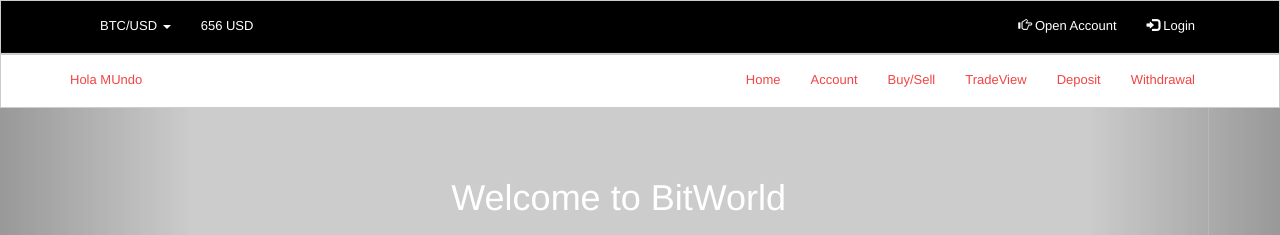
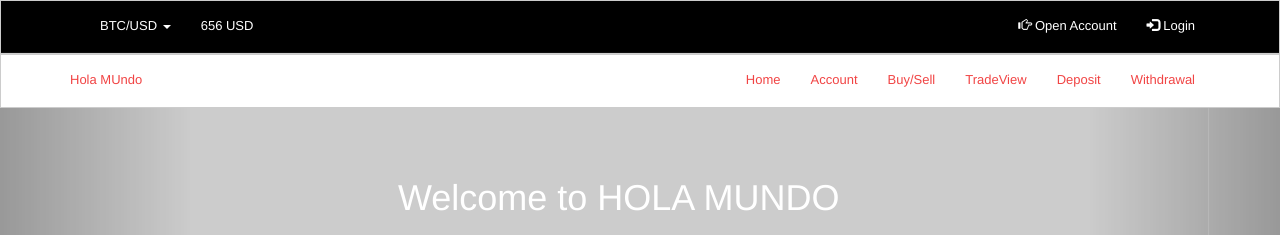
Before and after one commit to mrsalazar/Practica, a plain HTML site: page index.html in a window 1280 px wide. Shown: the top 235 px of the page. Drawn offline with nearby package versions, Linux system fonts and the light colour scheme; placeholder pictures from the web are drawn by us.

Commit message:
Cambio en la bienvenida

```diff
--- a/index.html
+++ b/index.html
@@ -82,7 +82,7 @@
     <div class="main-text hidden-xs">
         <div class="col-md-12 text-center">
             <h1>
-                Welcome to BitWorld</h1>
+                Welcome to HOLA MUNDO</h1>
             <h3>
                 Serving Bitcoin service since 2016
             </h3>
```
